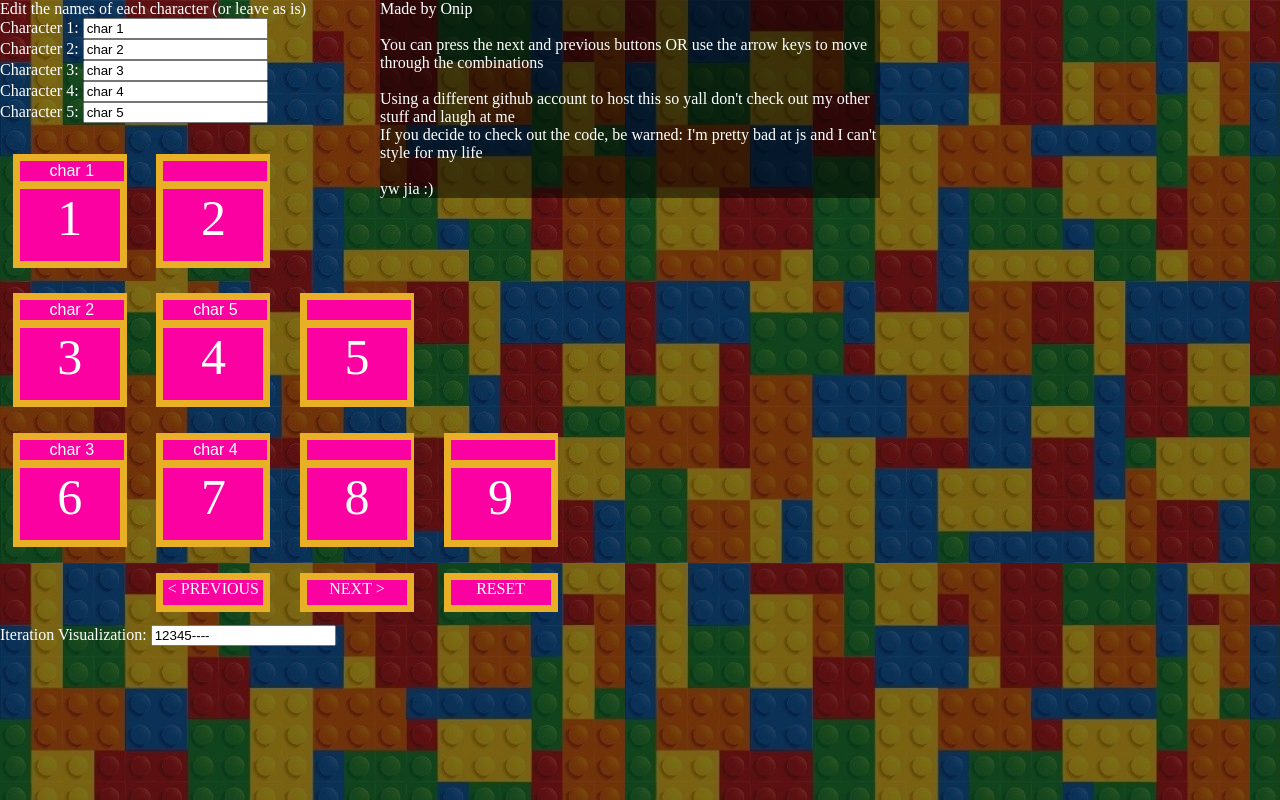
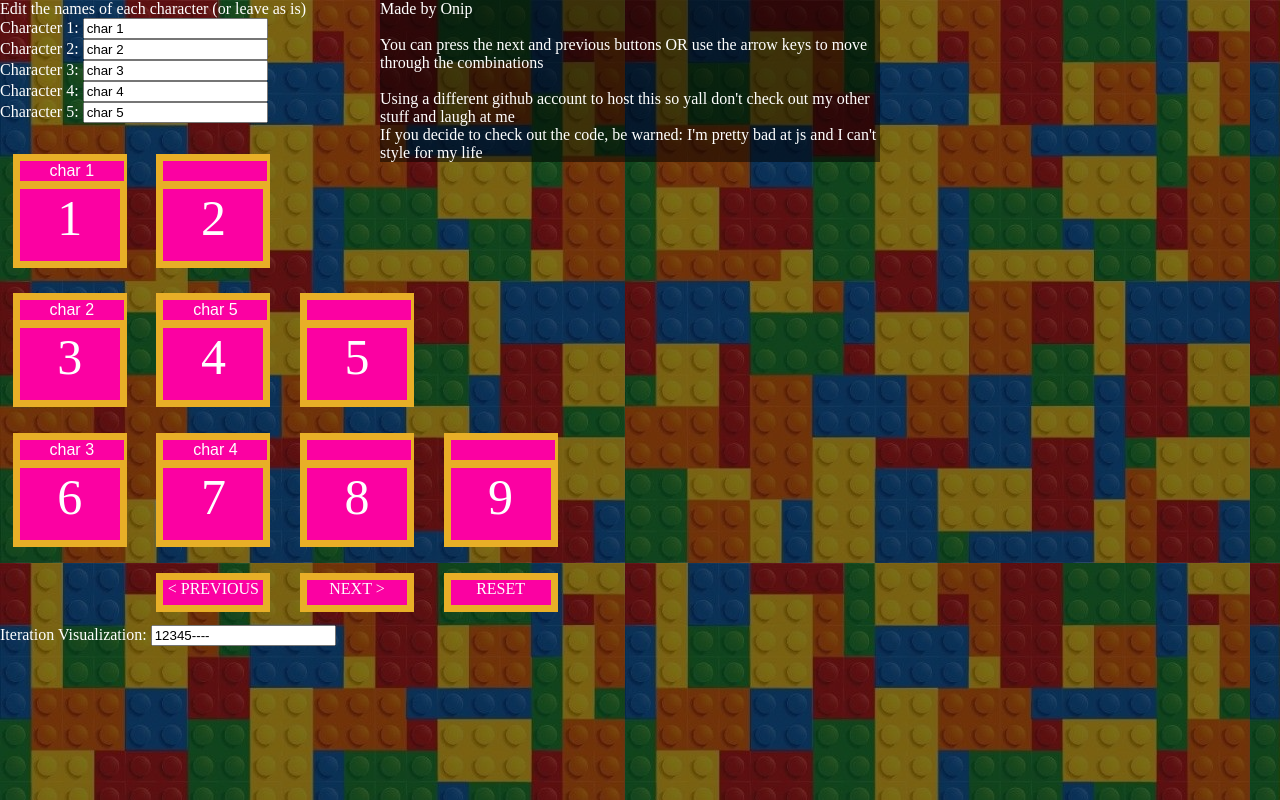
Before and after one commit to pattycakelol/jms, a plain HTML site: page index.html in a window 1280 px wide. Drawn offline with nearby package versions, Linux system fonts and the light colour scheme.

Commit message:
small change to description

```diff
--- a/index.html
+++ b/index.html
@@ -97,8 +97,7 @@
 
             You can press the next and previous buttons OR use the arrow keys to move through the combinations<br><br>
             Using a different github account to host this so yall don't check out my other stuff and laugh at me<br>
-            If you decide to check out the code, be warned: I'm pretty bad at js and I can't style for my life<br><br>
-            yw jia :)<br>
+            If you decide to check out the code, be warned: I'm pretty bad at js and I can't style for my life<br>
         </div>
     </div>
     <script src="https://ajax.googleapis.com/ajax/libs/jquery/2.1.4/jquery.min.js"></script>
```
